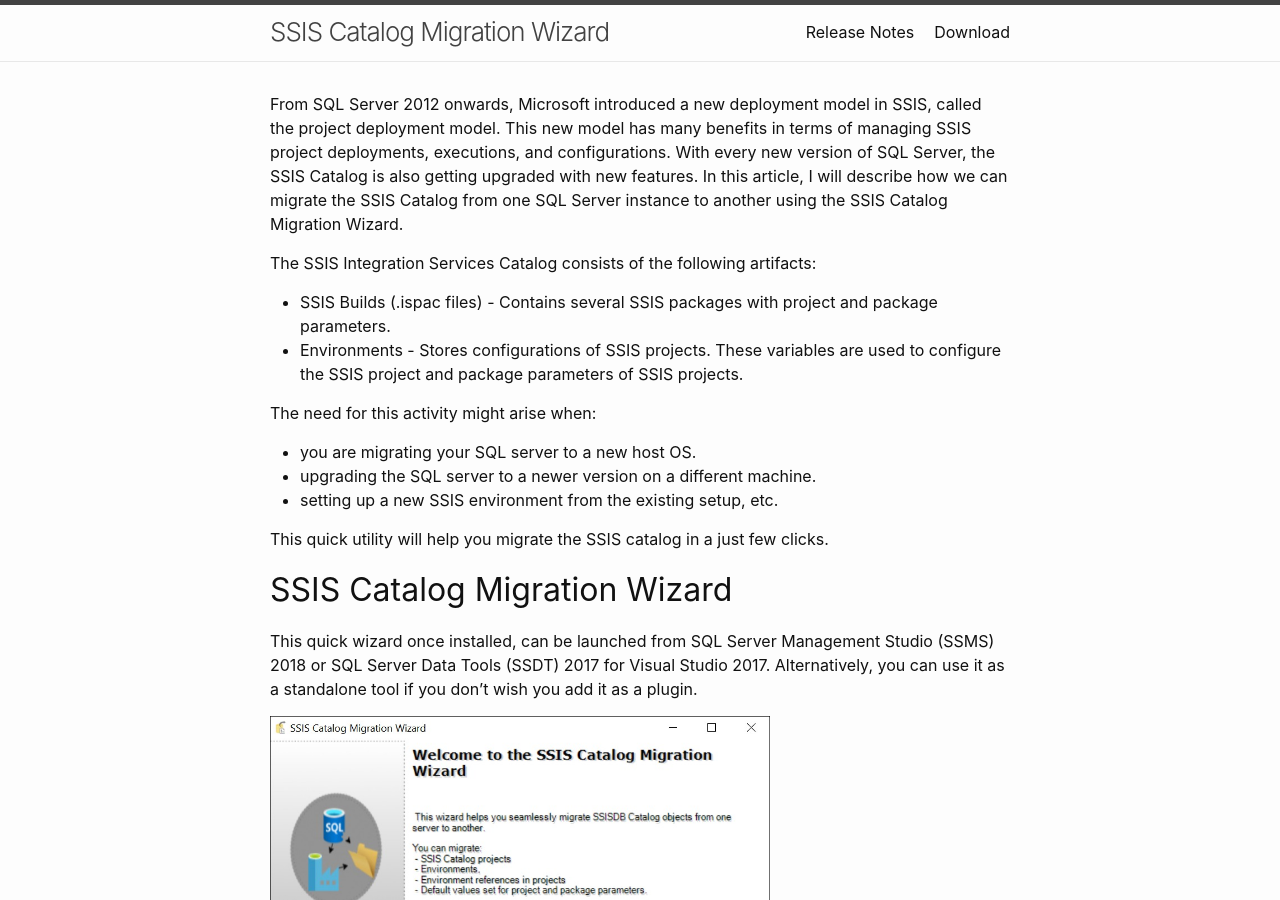
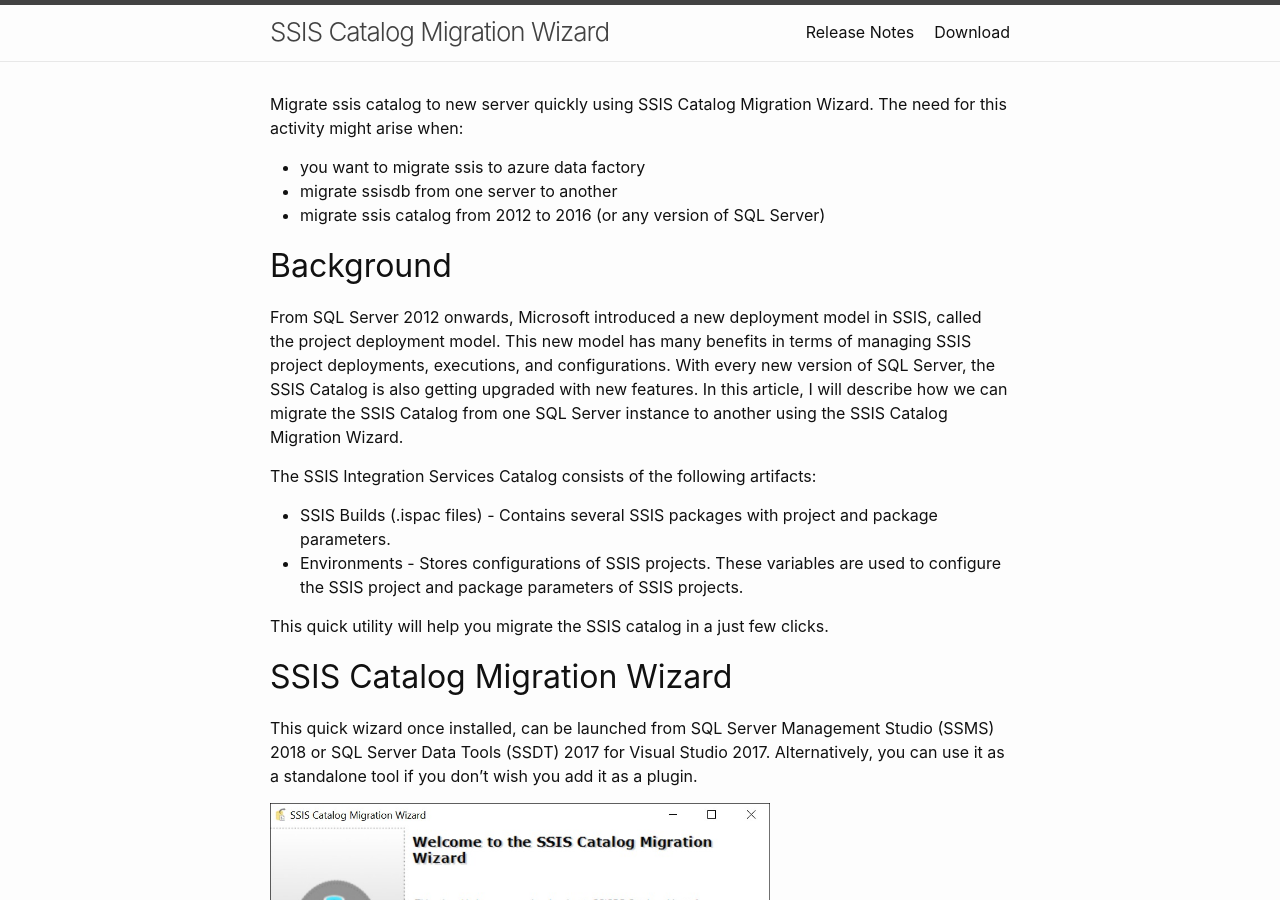
Before and after one commit to kr55/ssiscataloger, a Jekyll site: the page built from index.md, in a window 1280 px wide and 900 px high. Built offline with Jekyll 4.4.1, drawn with Linux system fonts in a browser that asks for light colours; our own code applies the rules of GitHub Pages for plain Markdown files.

Commit message:
updated main page

```diff
--- a/index.md
+++ b/index.md
@@ -1,4 +1,12 @@
 
+Migrate ssis catalog to new server quickly using SSIS Catalog Migration Wizard.
+The need for this activity might arise when:
+
+* you want to migrate ssis to azure data factory
+* migrate ssisdb from one server to another
+* migrate ssis catalog from 2012 to 2016 (or any version of SQL Server)
+
+# Background
 
 From SQL Server 2012 onwards, Microsoft introduced a new deployment model in SSIS, called the project deployment model. This new model has many benefits in terms of managing SSIS project deployments, executions, and configurations. With every new version of SQL Server, the SSIS Catalog is also getting upgraded with new features. In this article, I will describe how we can migrate the SSIS Catalog from one SQL Server instance to another using the SSIS Catalog Migration Wizard.
 
@@ -7,11 +15,6 @@ The SSIS Integration Services Catalog consists of the following artifacts:
 * SSIS Builds (.ispac files) - Contains several SSIS packages with project and package parameters.
 * Environments - Stores configurations of SSIS projects. These variables are used to configure the SSIS project and package parameters of SSIS projects.
 
-The need for this activity might arise when:
-
-* you are migrating your SQL server to a new host OS.
-* upgrading the SQL server to a newer version on a different machine.
-* setting up a new SSIS environment from the existing setup, etc.
 
 This quick utility will help you migrate the SSIS catalog in a just few clicks.
 # SSIS Catalog Migration Wizard
```
